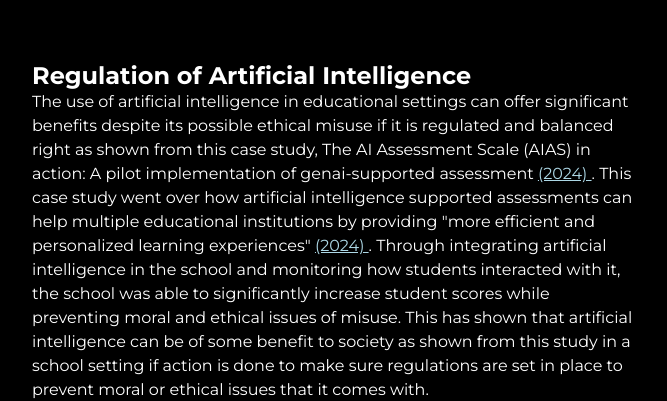
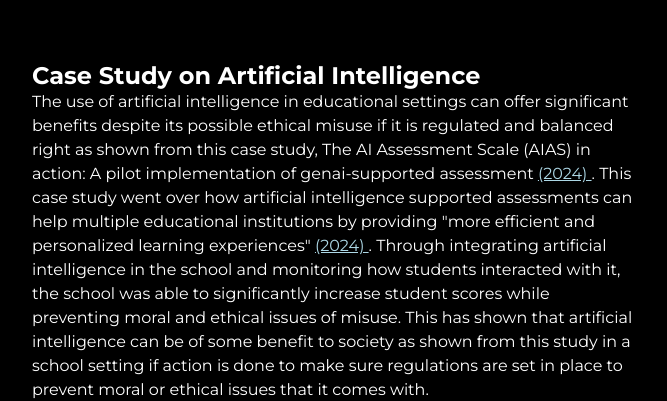
Before and after one commit to dmartinez6319/informative-report, a plain HTML site: page index.html in a window 1280 px wide. Shown: the part 4093-4494 px from the top of the page, without its empty margins (304-971 px from the left). Drawn offline with Linux system fonts and the light colour scheme.

Commit message:
changed section title

```diff
--- a/index.html
+++ b/index.html
@@ -211,7 +211,7 @@
       <!-- Case Study on AI -->
       <section>
         <div class="text-section">
-          <h2>Regulation of Artificial Intelligence</h2>
+          <h2>Case Study on Artificial Intelligence</h2>
           <p>
             The use of artificial intelligence in educational settings can offer
             significant benefits despite its possible ethical misuse if it is
```
